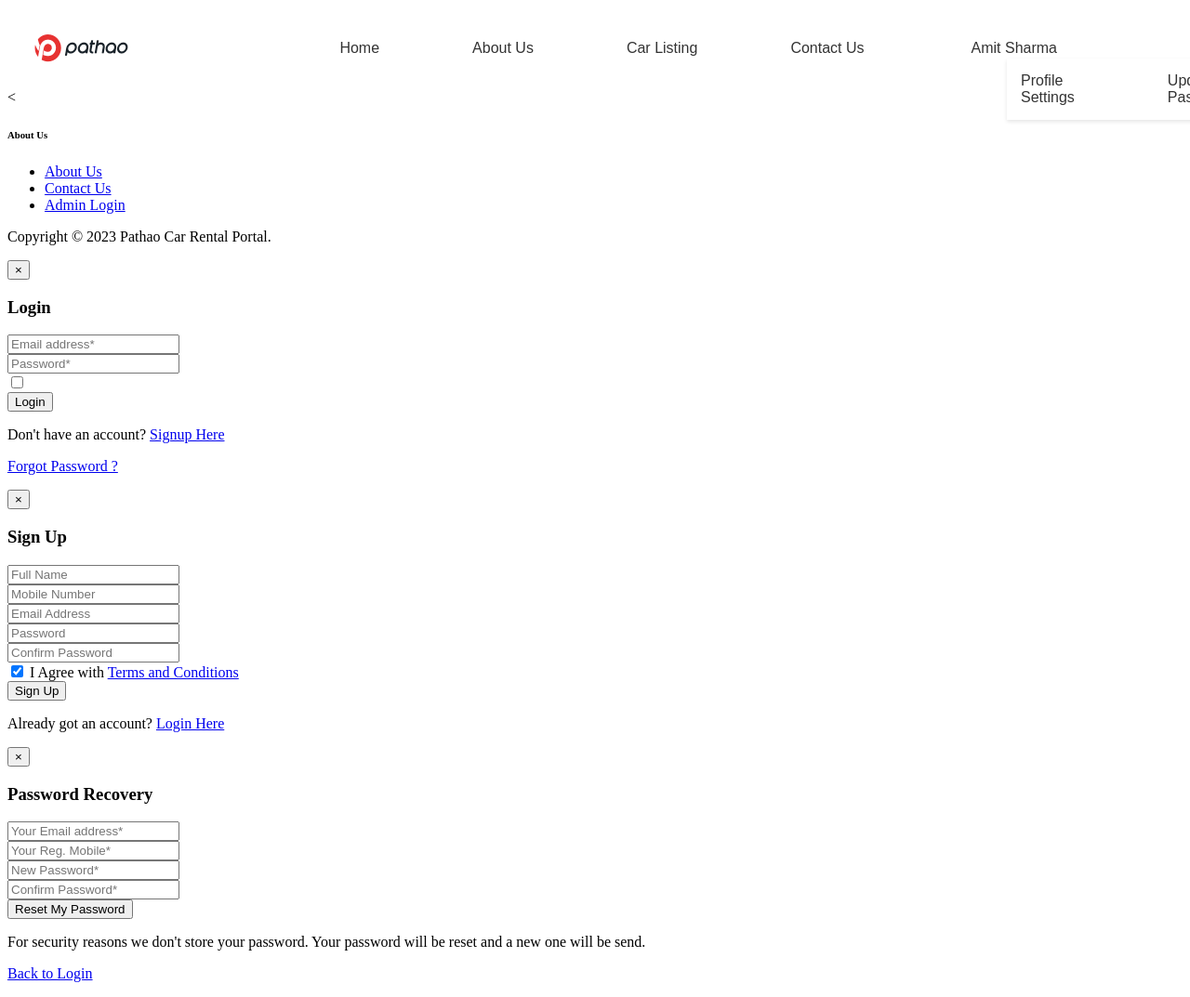
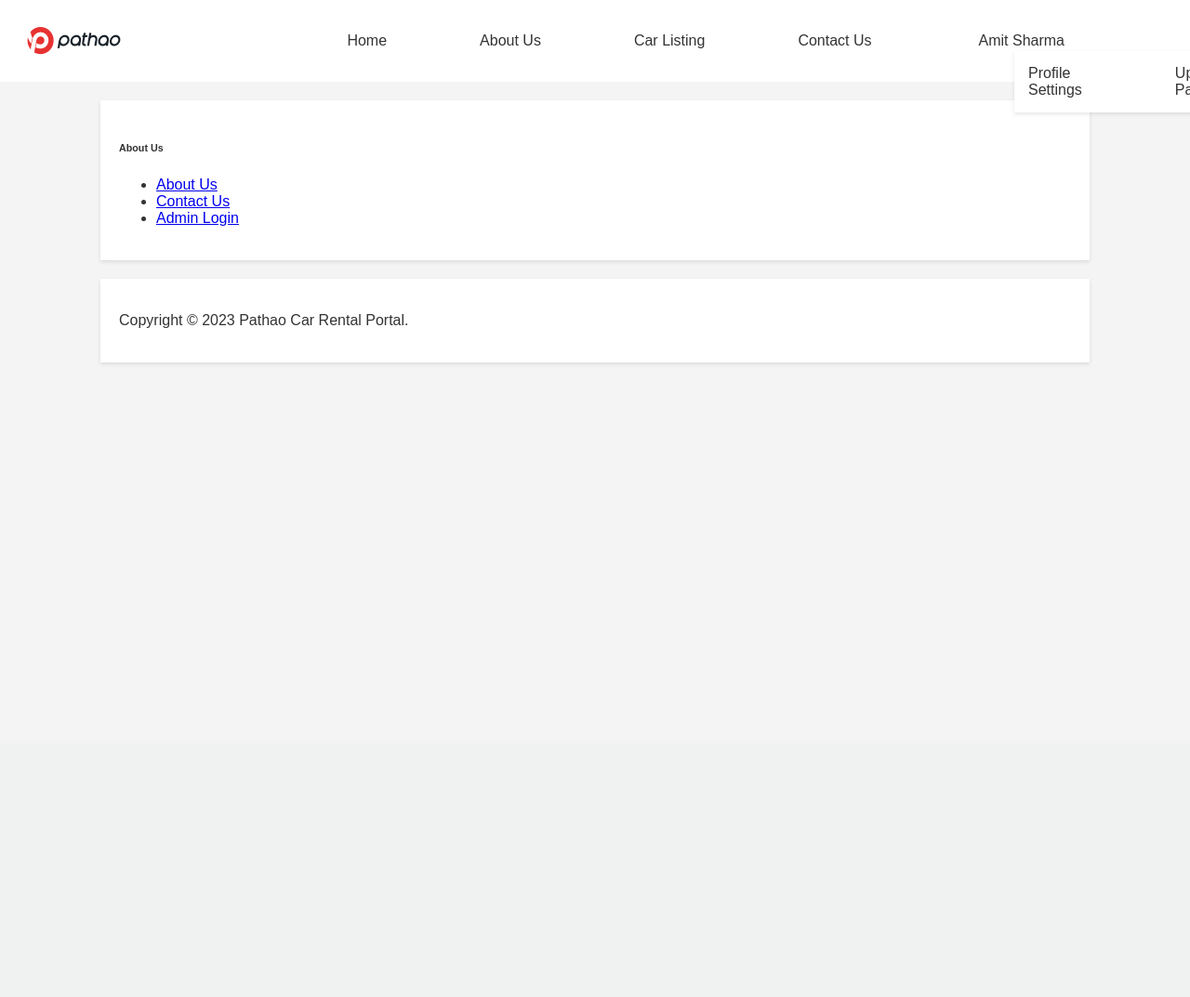
Before and after one commit to Subha-06/CPSC471Project, a PHP site: page /page.php?type=aboutus in a window 1280 px wide; the page is wider, and only the part inside the window is pictured. Shown: that part at 93% size. After the commit the page ends 391 px from the top of that part, so only its background shows below. Run offline with PHP 8.4, Linux system fonts and the light colour scheme; a user stored in the database is signed in; data comes from the database, SQL or seed files in the repository.

Commit message:
removed bootstrap from all except admin folder

```diff
--- a/includes/forgotpassword.php
+++ /dev/null
@@ -1,80 +0,0 @@
-<?php
-if(isset($_POST['update']))
-  {
-$email=$_POST['email'];
-$mobile=$_POST['mobile'];
-$newpassword=md5($_POST['newpassword']);
-  $sql ="SELECT EmailId FROM tblusers WHERE EmailId=:email and ContactNo=:mobile";
-$query= $dbh -> prepare($sql);
-$query-> bindParam(':email', $email, PDO::PARAM_STR);
-$query-> bindParam(':mobile', $mobile, PDO::PARAM_STR);
-$query-> execute();
-$results = $query -> fetchAll(PDO::FETCH_OBJ);
-if($query -> rowCount() > 0)
-{
-$con="update tblusers set Password=:newpassword where EmailId=:email and ContactNo=:mobile";
-$chngpwd1 = $dbh->prepare($con);
-$chngpwd1-> bindParam(':email', $email, PDO::PARAM_STR);
-$chngpwd1-> bindParam(':mobile', $mobile, PDO::PARAM_STR);
-$chngpwd1-> bindParam(':newpassword', $newpassword, PDO::PARAM_STR);
-$chngpwd1->execute();
-echo "<script>alert('Your Password succesfully changed');</script>";
-}
-else {
-echo "<script>alert('Email id or Mobile no is invalid');</script>";
-}
-}
-
-?>
-  <script type="text/javascript">
-function valid()
-{
-if(document.chngpwd.newpassword.value!= document.chngpwd.confirmpassword.value)
-{
-alert("New Password and Confirm Password Field do not match  !!");
-document.chngpwd.confirmpassword.focus();
-return false;
-}
-return true;
-}
-</script>
-<div class="modal fade" id="forgotpassword">
-  <div class="modal-dialog" role="document">
-    <div class="modal-content">
-      <div class="modal-header">
-
-        <button type="button" class="close" data-dismiss="modal" aria-label="Close"><span aria-hidden="true">&times;</span></button>
-        <h3 class="modal-title">Password Recovery</h3>
-      </div>
-      <div class="modal-body">
-        <div class="row">
-          <div class="forgotpassword_wrap">
-            <div class="col-md-12">
-              <form name="chngpwd" method="post" onSubmit="return valid();">
-                <div class="form-group">
-                  <input type="email" name="email" class="form-control" placeholder="Your Email address*" required="">
-                </div>
-  <div class="form-group">
-                  <input type="text" name="mobile" class="form-control" placeholder="Your Reg. Mobile*" required="">
-                </div>
-  <div class="form-group">
-                  <input type="password" name="newpassword" class="form-control" placeholder="New Password*" required="">
-                </div>
-  <div class="form-group">
-                  <input type="password" name="confirmpassword" class="form-control" placeholder="Confirm Password*" required="">
-                </div>
-                <div class="form-group">
-                  <input type="submit" value="Reset My Password" name="update" class="btn btn-block">
-                </div>
-              </form>
-              <div class="text-center">
-                <p class="gray_text">For security reasons we don't store your password. Your password will be reset and a new one will be send.</p>
-                <p><a href="#loginform" data-toggle="modal" data-dismiss="modal"><i class="fa fa-angle-double-left" aria-hidden="true"></i> Back to Login</a></p>
-              </div>
-            </div>
-          </div>
-        </div>
-      </div>
-    </div>
-  </div>
-</div>
--- a/page.php
+++ b/page.php
@@ -13,89 +13,84 @@ include('includes/config.php');
 <meta name="keywords" content="">
 <meta name="description" content="">
 <title>Car Rental Portal | Page details</title>
+
+<!-- Inline CSS -->
+<style>
+  body {
+    font-family: Arial, sans-serif;
+    background-color: #f4f4f4;
+    color: #333;
+    margin: 0;
+    padding: 0;
+  }
+  .container {
+    width: 80%;
+    margin: 20px auto;
+    background-color: #fff;
+    padding: 20px;
+    box-shadow: 0 2px 4px rgba(0, 0, 0, 0.1);
+  }
+  .page-header {
+    background-color: #ddd;
+    padding: 10px 0;
+    text-align: center;
+    margin-bottom: 20px;
+  }
+  .section-padding {
+    text-align: center;
+    margin: 20px 0;
+  }
+  .back-to-home {
+    text-align: center;
+    margin-top: 20px;
+  }
+  a.btn {
+    padding: 10px 20px;
+    background-color: #007bff;
+    color: white;
+    text-decoration: none;
+    border-radius: 5px;
+  }
+  a.btn:hover {
+    background-color: #0056b3;
+  }
+</style>
 </head>
 <body>
 
 <!--Header-->
-<?php include('includes/header.php');?>
-                      <?php
-$pagetype=$_GET['type'];
-$sql = "SELECT type,detail,PageName from tblpages where type=:pagetype";
+<?php include('includes/header.php'); ?>
+<!-- /Header -->
+
+<?php
+$pagetype = $_GET['type'];
+$sql = "SELECT type, detail, PageName FROM tblpages WHERE type=:pagetype";
 $query = $dbh -> prepare($sql);
-$query->bindParam(':pagetype',$pagetype,PDO::PARAM_STR);
+$query->bindParam(':pagetype', $pagetype, PDO::PARAM_STR);
 $query->execute();
-$results=$query->fetchAll(PDO::FETCH_OBJ);
-$cnt=1;
-if($query->rowCount() > 0)
-{
-foreach($results as $result)
-{ ?>
-<section class="page-header aboutus_page">
-  <div class="container">
-    <div class="page-header_wrap">
-      <div class="page-heading">
-        <h1><?php   echo htmlentities($result->PageName); ?></h1>
+$results = $query->fetchAll(PDO::FETCH_OBJ);
+
+if ($query->rowCount() > 0) {
+  foreach ($results as $result) { ?>
+    <div class="page-header">
+      <h1><?php echo htmlentities($result->PageName); ?></h1>
+    </div>
+    <div class="container section-padding">
+      <h2><?php echo htmlentities($result->PageName); ?></h2>
+      <p><?php echo $result->detail; ?></p>
+      <!-- Back to home button -->
+      <div class="back-to-home">
+        <a href="index.php" class="btn">Back to Home</a>
       </div>
-      <ul class="coustom-breadcrumb">
-        <li><a href="#">Home</a></li>
-        <li><?php   echo htmlentities($result->PageName); ?></li>
-      </ul>
     </div>
-  </div>
-  <!-- Dark Overlay-->
-  <div class="dark-overlay"></div>
-</section>
-<section class="about_us section-padding">
-  <div class="container">
-    <div class="section-header text-center">
+  <?php }
+}
+?>
+<!-- /Page Content -->
 
-
-      <h2><?php   echo htmlentities($result->PageName); ?></h2>
-      <p><?php  echo $result->detail; ?> </p>
-    </div>
-   <?php } }?>
-  </div>
-</section>
-<!-- /About-us-->
-
-
-
-
-
-<<!--Footer -->
-<?php include('includes/footer.php');?>
+<!--Footer -->
+<?php include('includes/footer.php'); ?>
 <!-- /Footer-->
 
-<!--Back to top-->
-<div id="back-top" class="back-top"> <a href="#top"><i class="fa fa-angle-up" aria-hidden="true"></i> </a> </div>
-<!--/Back to top-->
-
-<!--Login-Form -->
-<?php include('includes/login.php');?>
-<!--/Login-Form -->
-
-<!--Register-Form -->
-<?php include('includes/registration.php');?>
-
-<!--/Register-Form -->
-
-<!--Forgot-password-Form -->
-<?php include('includes/forgotpassword.php');?>
-<!--/Forgot-password-Form -->
-
-<!-- Scripts -->
-<script src="assets/js/jquery.min.js"></script>
-<script src="assets/js/bootstrap.min.js"></script>
-<script src="assets/js/interface.js"></script>
-<!--Switcher-->
-<script src="assets/switcher/js/switcher.js"></script>
-<!--bootstrap-slider-JS-->
-<script src="assets/js/bootstrap-slider.min.js"></script>
-<!--Slider-JS-->
-<script src="assets/js/slick.min.js"></script>
-<script src="assets/js/owl.carousel.min.js"></script>
-
 </body>
-
-<!-- Mirrored from themes.webmasterdriver.net/carforyou/demo/about-us.html by HTTrack Website Copier/3.x [XR&CO'2014], Fri, 16 Jun 2017 07:26:12 GMT -->
 </html>
--- a/sqlfile/carrental.sql
+++ b/sqlfile/carrental.sql
@@ -14,7 +14,7 @@ CREATE TABLE IF NOT EXISTS `admin` (
 
 
 INSERT INTO `admin` (`id`, `UserName`, `Password`, `updationDate`) VALUES
-(1, 'admin', 'password', '2017-06-18 12:22:38');
+(1, 'admin', 'password', '2023-12-12 0:0:0');
 
 
 
```
Also changed, not shown: my-testimonials.php (deleted, +0 -176 lines), profile.php (+5 -32 lines), search-carresult.php (+0 -32 lines), vehical-details.php (+0 -26 lines), 1 other file.
